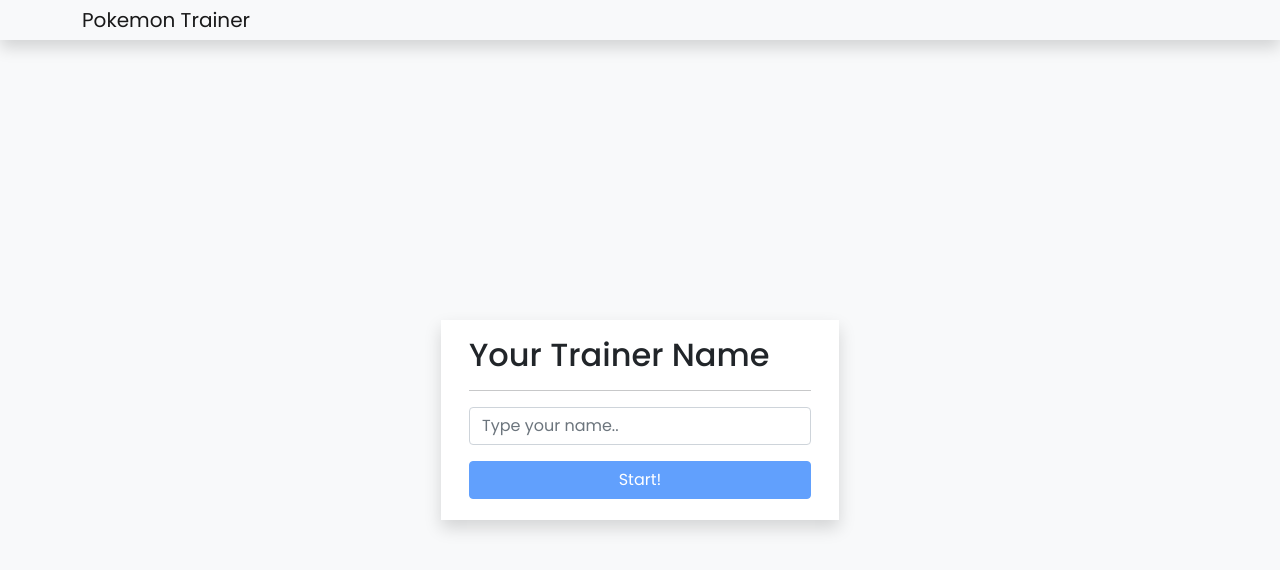
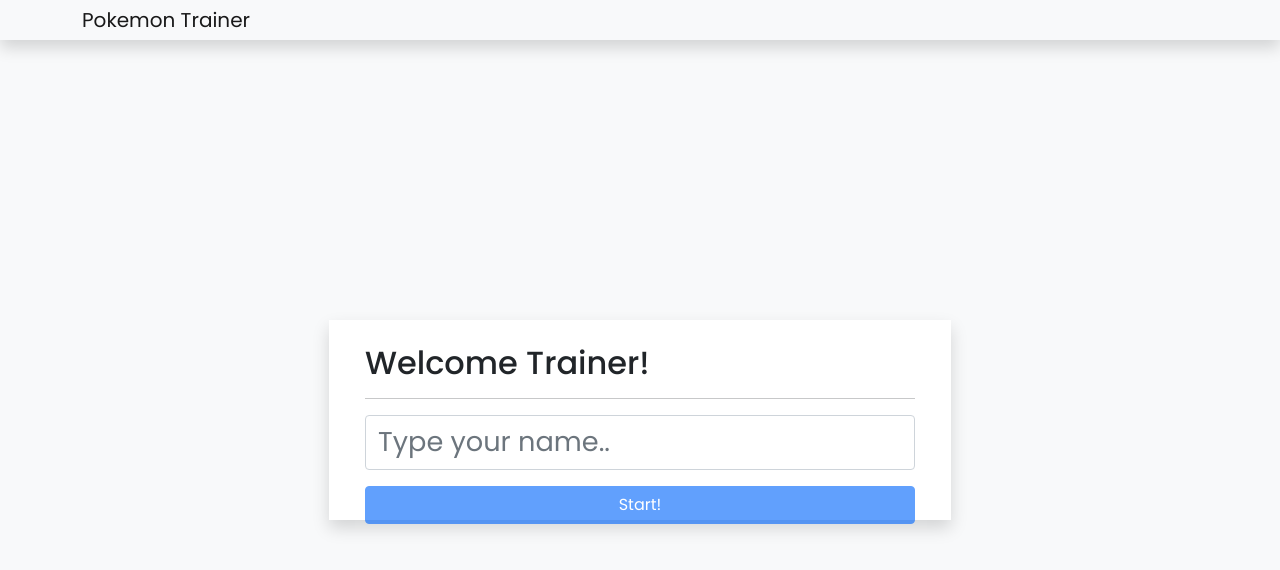
Before and after one commit to valdemarkragh/pokemon-app, an Angular app: page /login in a window 1280 px wide. Shown: the top 570 px of the page. Built offline with nearby package versions, Linux system fonts and the light colour scheme.

Commit message:
CHORE: Validating form inputs

```diff
--- a/src/app/components/trainer-auth/trainer-auth.component.html
+++ b/src/app/components/trainer-auth/trainer-auth.component.html
@@ -3,12 +3,12 @@
 >
   <div class="col-lg-12 d-flex justify-content-center">
     <form
-      class="trainer-form p-3"
+      class="trainer-form p-4"
       #authForm="ngForm"
       (ngSubmit)="onSubmit(authForm)"
     >
       <div class="form-group">
-        <h2>Your Trainer Name</h2>
+        <h2>Welcome Trainer!</h2>
         <hr />
         <input
           type="text"
@@ -24,8 +24,8 @@
         />
       </div>
       <div *ngIf="username.invalid && (username.dirty || username.touched)">
-        <p *ngIf="username.errors?.required">Username is required</p>
-        <p *ngIf="username.errors?.minlength">The username is too short</p>
+        <p *ngIf="username.errors?.required">Name is required</p>
+        <p *ngIf="username.errors?.minlength">The name is too short</p>
       </div>
       <div class="my-3">
         <button class="btn btn-primary full-width" [disabled]="!authForm.valid">
--- a/src/app/components/trainer-auth/trainer-auth.component.scss
+++ b/src/app/components/trainer-auth/trainer-auth.component.scss
@@ -9,3 +9,7 @@
   justify-content: space-between;
   flex-direction: column;
 }
+
+.form-control {
+  font-size: 1.7rem;
+}
```
